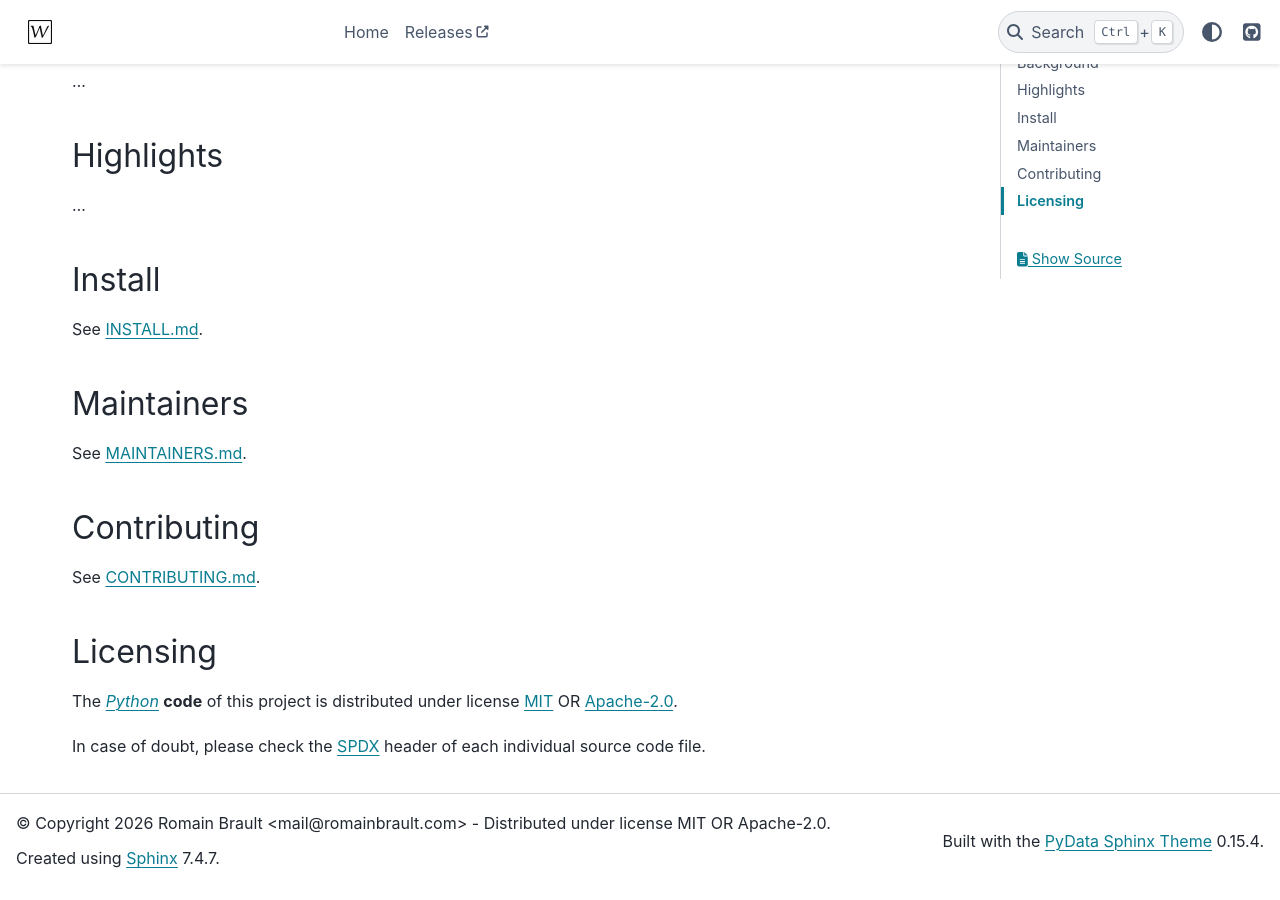
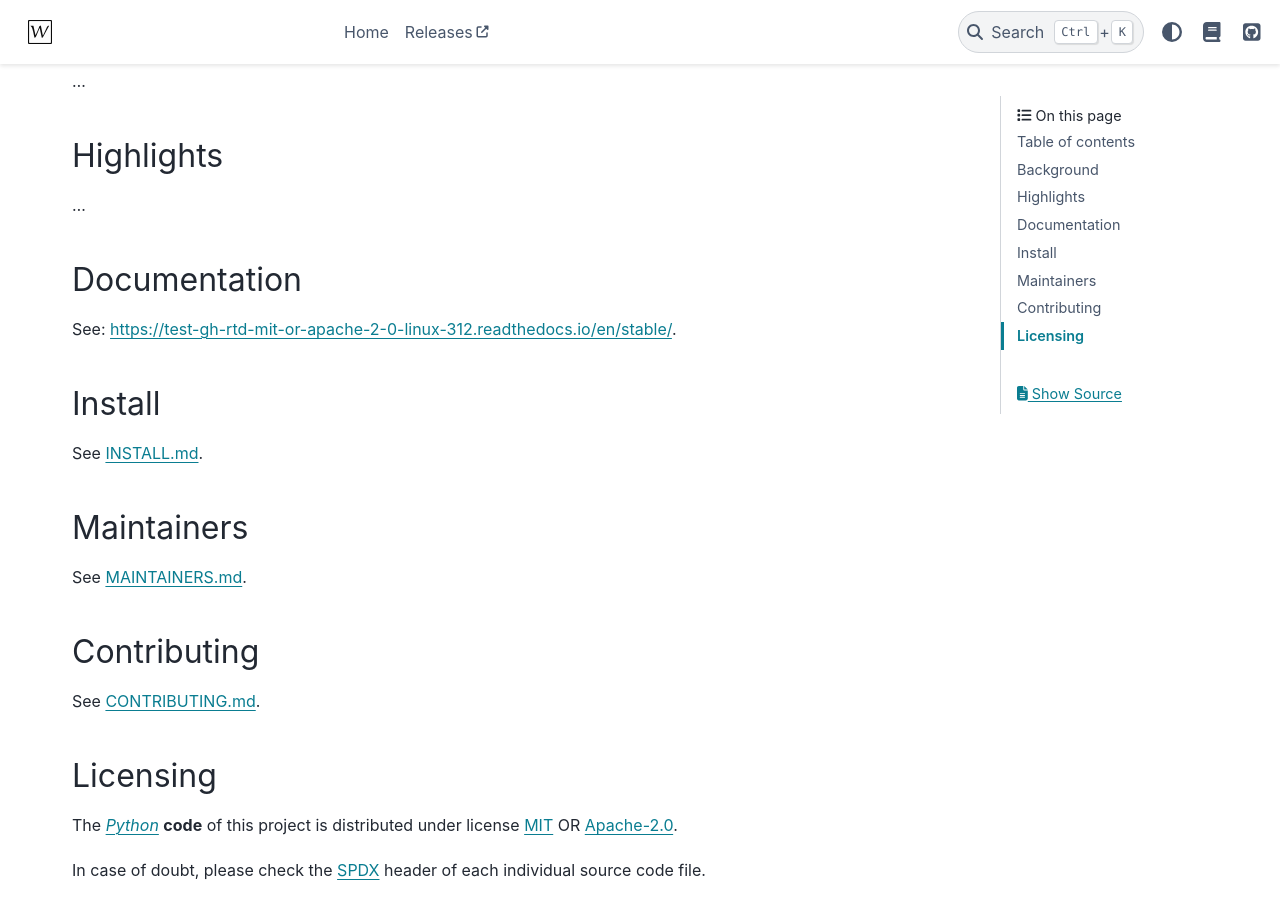
Before and after one commit to whiteprints-tests/test-gh-rtd-mit-or-apache-2-0-linux-312, a Sphinx documentation site: the page built from docs/index.md, in a window 1280 px wide and 900 px high, scrolled down 786 px. Built offline with Sphinx 7.4.7 and the PyData theme 0.15.4, drawn with Linux system fonts in a browser that asks for light colours; pages that are not in the unit, such as notebooks, are missing from menus; comment, search, counter and statistics services are not loaded.

Commit message:
feat: ✨ add ReadTheDocs integration

```diff
--- a/README.md
+++ b/README.md
@@ -18,6 +18,7 @@
         <a href="https://spdx.org/licenses"><img alt="license badge" src="https://img.shields.io/badge/📝_License-MIT OR Apache--2.0-4CAF50.svg"/></a>
         <a href="https://github.com/whiteprints-tests/test-gh-rtd-mit-or-apache-2-0-linux-312/discussions"><img alt="GitHub Discussions" src="https://img.shields.io/github/discussions/whiteprints-tests/test-gh-rtd-mit-or-apache-2-0-linux-312.svg?logo=GitHub"></a>
         <a href="https://api.reuse.software/info/github.com/whiteprints-tests/test-gh-rtd-mit-or-apache-2-0-linux-312"><img alt="REUSE status" src="https://api.reuse.software/badge/github.com/whiteprints-tests/test-gh-rtd-mit-or-apache-2-0-linux-312"/></a>
+        <a href='https://readthedocs.org/projects/test-gh-rtd-mit-or-apache-2-0-linux-312/'><img src='https://readthedocs.org/projects/test-gh-rtd-mit-or-apache-2-0-linux-312/badge/?version=latest' alt='Documentation Status' /></a>
         <a href="https://www.contributor-covenant.org/version/2/1/code_of_conduct/"><img alt="contributor covenant badge" src="https://img.shields.io/badge/Contributor_Covenant-2.1-4BAAAA.svg?logo=contributorcovenant"/></a>
     </p>
 </div>
@@ -38,6 +39,10 @@
 ## Highlights
 
 ...
+
+## Documentation
+
+See: https://test-gh-rtd-mit-or-apache-2-0-linux-312.readthedocs.io/en/stable/.
 
 ## Install
 
--- a/docs/conf.py
+++ b/docs/conf.py
@@ -6,6 +6,7 @@
 
 # pylint: disable=invalid-name
 
+import os
 from importlib import metadata
 from pathlib import Path
 
@@ -53,9 +54,19 @@
 html_logo = "_static/logo.svg"
 html_static_path = ["_static"]
 html_extra_path = []
+html_baseurl = os.environ.get("READTHEDOCS_CANONICAL_URL", "/")
+html_js_files = [
+    "readthedocs.js",
+]
 html_theme = "pydata_sphinx_theme"
 html_theme_options = {
     "icon_links": [
+        {
+            "name": "ReadTheDocs",
+            "url": "https://readthedocs.org/projects/test-gh-rtd-mit-or-apache-2-0-linux-312",
+            "icon": "fa-solid fa-book",
+            "type": "fontawesome",
+        },
         {
             "name": "GitHub",
             "url": (
@@ -103,4 +114,6 @@
 exclude_patterns = [
     "_autoapi_templates/**",
 ]
-linkcheck_ignore = []
+linkcheck_ignore = [
+    r"https://.*\.readthedocs\.io/en/stable/",
+]
```
Also changed, not shown: docs/readthedocs.js (added, +11 -0 lines), .readthedocs.yml (added), 3 other files.
